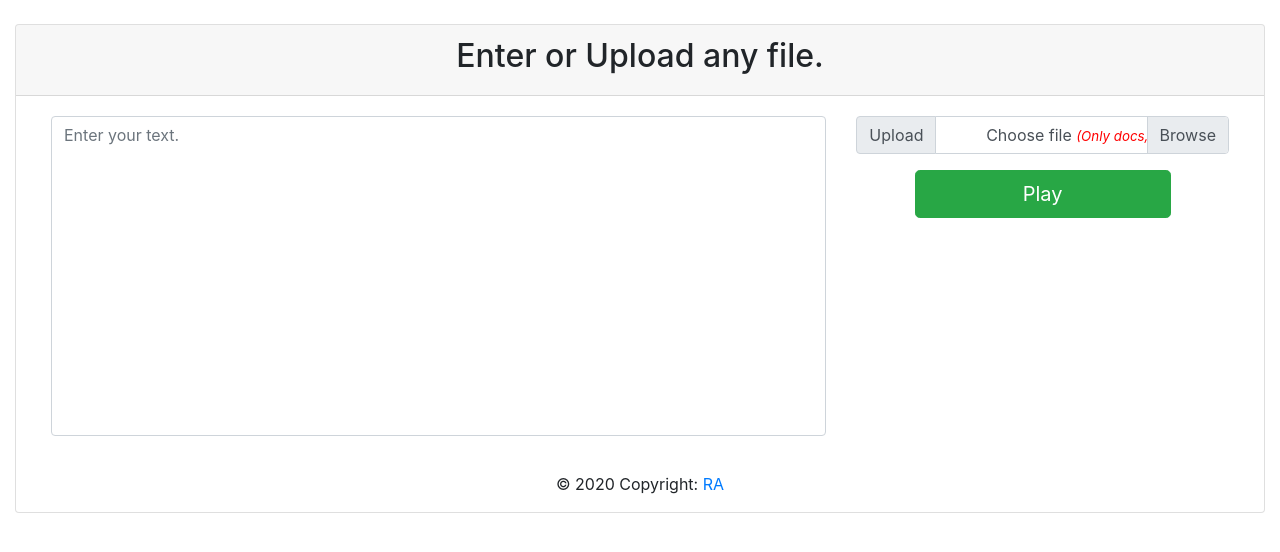
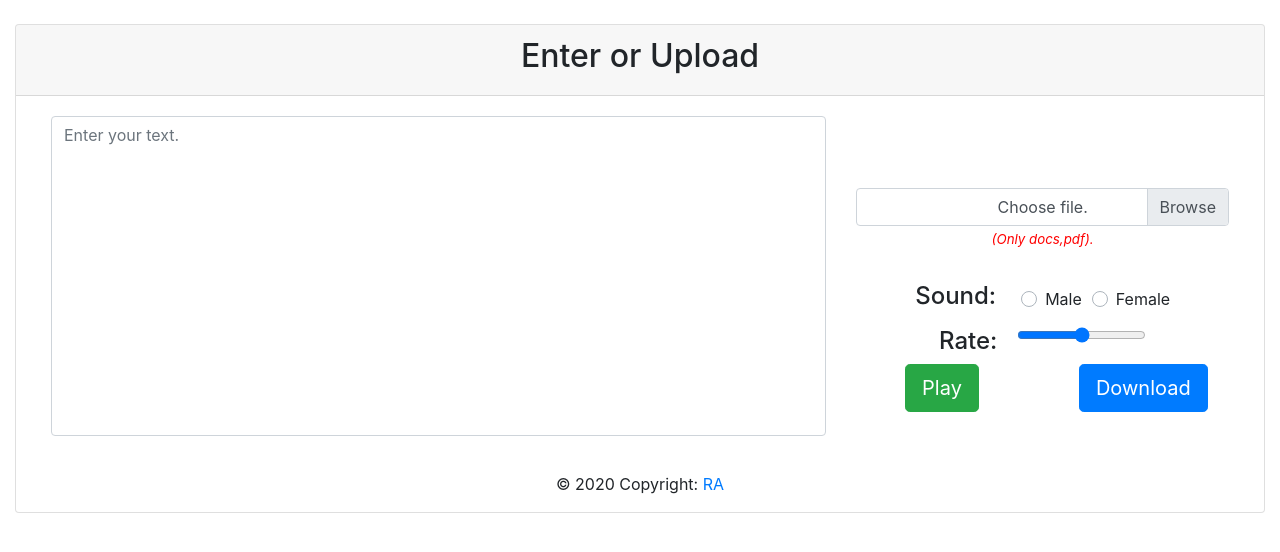
Before and after one commit to rishitaggarwal1/Speaking_Editor, a Django app: page / in a window 1280 px wide. Shown: the part 56-608 px from the top of the page. Run offline with Django 3.2, Linux system fonts and the light colour scheme; some libraries are stand-ins or nearby versions.

Commit message:
Front-End Changed and Male Female Sound Added

```diff
--- a/speakingApp/templates/base.html
+++ b/speakingApp/templates/base.html
@@ -14,21 +14,6 @@
   <nav class="navbar navbar-expand-lg navbar-dark bg-dark">
     <div class="container">
       <a class="navbar-brand" href="{% url 'home'%}">Speaking-Editor</a>
-      <button class="navbar-toggler" type="button" data-toggle="collapse" data-target="#navbarSupportedContent" aria-controls="navbarSupportedContent" aria-expanded="false" aria-label="Toggle navigation">
-        <span class="navbar-toggler-icon"></span>
-      </button>
-      <div class="float-right">
-        <div class="collapse navbar-collapse" id="navbarSupportedContent">
-          {% comment %} <ul class="navbar-nav mr-auto">
-            <li class="nav-item">
-              <a class="nav-link" href="{% url 'register'%}">Register<span class="sr-only">(current)</span></a>
-            </li>
-            <li class="nav-item">
-              <a class="nav-link" href="{% url 'login'%}">Login</a>
-            </li>
-          </ul> {% endcomment %}
-        </div>
-      </div>
     </div>
   </nav>
 <br>
--- a/speakingApp/templates/home.html
+++ b/speakingApp/templates/home.html
@@ -4,30 +4,62 @@
 <div class="container-fluid">
     <div class="card text-center">
         <div class="card-header">
-            <h2>Enter or Upload any file.</h2>
+            <h2>Enter or Upload</h2>
         </div>
     <div>
+    {% comment %} Main Body {% endcomment %}
     <div class="card-body">
         <form action="{% url 'home' %}" method="post">
         {% csrf_token %}
             <div class="container-fluid">
                 <div class="row">
                     <div class="col-lg-8 col-md-8 col-sm-8 col-12">
+                    {% comment %} Text Area {% endcomment %}
                         <div class="input-group">
                             <textarea name="text" style="resize:none; height:40vh;" placeholder="Enter your text." class="form-control" aria-label="With textarea"></textarea>
                         </div>
                     </div>
                     <div class="col-lg-4 col-md-4 col-sm-4 col-12">
-                        <div class="input-group mb-3">
-                            <div class="input-group-prepend">
-                                <span class="input-group-text" id="inputGroupFileAddon01">Upload</span>
+                    <br>
+                    <br>
+                    <br>
+                    {% comment %} Choose File {% endcomment %}
+                        <div class="custom-file">
+                            <input type="file" class="custom-file-input" name="upload">
+                            <label class="custom-file-label" for="validatedCustomFile">Choose file.</label>
+                        </div>
+                        <label style="font-size:10pt;font-style:italic;color:red;">(Only docs,pdf).</label>
+                        <br>
+                        <br>
+                        {% comment %} Voice {% endcomment %}
+                        <div class="row justify-content-center">
+                        <h4 style="margin-right:25px;">Sound:</h4>
+                            <div class="custom-control custom-radio" style="margin-top:5px;">
+                                <input type="radio" class="custom-control-input" id="customControlValidation2" name="sound" value="0" required>
+                                <label class="custom-control-label" for="customControlValidation2">Male</label>
                             </div>
-                            <div class="custom-file">
-                                <input type="file" class="custom-file-input" id="inputGroupFile01" aria-describedby="inputGroupFileAddon01">
-                                <label class="custom-file-label" for="inputGroupFile01">Choose file   <span style="color:red;font-size:10pt; font-style:italic;">(Only docs, pdf)</span></label>
+                            <div class="custom-control custom-radio mb-3" style="margin-left:10px; margin-top:5px;">
+                                <input type="radio" class="custom-control-input" id="customControlValidation3" name="sound" required value="1">
+                                <label class="custom-control-label" for="customControlValidation3">Female</label>
                             </div>
                         </div>
-                        <button type="submit" class="btn btn-success btn-lg" style="width:20vw;" name="play">Play</button
+
+                        <div class="row justify-content-center">
+                            <h4 style="margin-right:20px;">Rate:</h4>
+                            <div class="form-group">
+                                <input type="range" class="form-control-range" min="25" max="200">
+                            </div>
+                        </div>
+
+                        {% comment %} Play and Download {% endcomment %}
+                        <div class="row">
+                            <div class="col-lg-6 col-md-6 com-sm-6 col-6 justify-content-center">
+                                <button type="submit" class="btn btn-success btn-lg" name="play">Play</button>
+                            </div>
+                            <div class="col-lg-6 col-md-6 com-sm-6 col-6 justify-content-center">
+                                <button type="submit" class="btn btn-primary btn-lg" name="download">Download</button>
+                            </div>
+                        </div>
                     </div>
                 </div>
             </div>
--- a/speakingApp/views.py
+++ b/speakingApp/views.py
@@ -4,14 +4,20 @@ import pyttsx3
 
 def home(request):
     if request.method == "POST":
-        text = request.POST['text']
         engine = pyttsx3.init()
         rate = engine.getProperty('rate')
         engine.setProperty('rate', 125)
         volume = engine.getProperty('volume')
         engine.setProperty('volume', 1.0)
         voices = engine.getProperty('voices')
-        engine.setProperty('voice', voices[0].id)
-        engine.say(text)
-        engine.runAndWait()
+        s = request.POST['sound']
+        sound = int(s)
+        engine.setProperty('voice', voices[sound].id)
+        if request.POST['text']:
+            text = request.POST['text']
+            engine.say(text)
+            engine.runAndWait()
+        if request.POST['upload']:
+            file = request.POST['upload']
+            print(file)
     return render(request, 'home.html', {})
```
